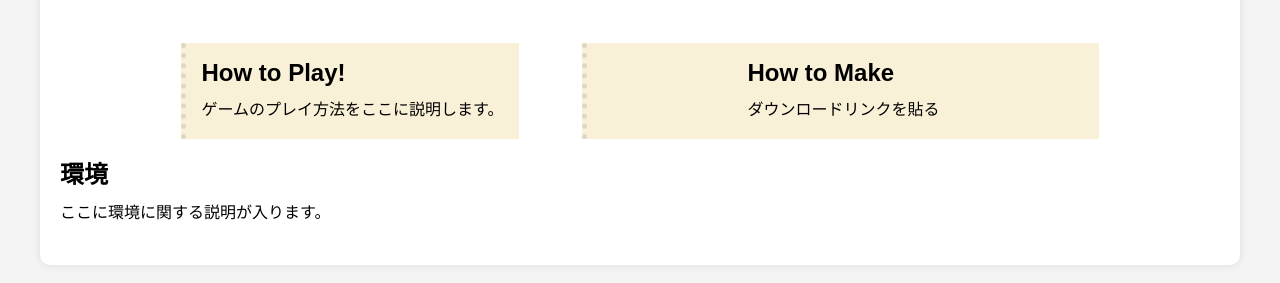
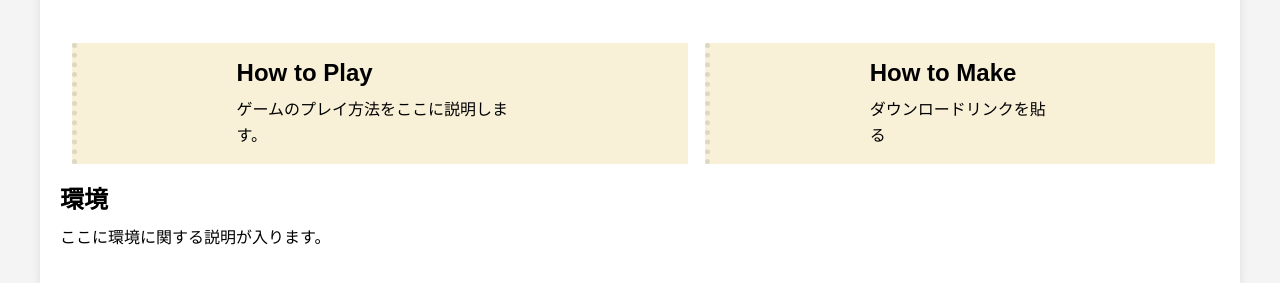
Before and after one commit to NanyaTK/253_Co13, a plain HTML site: page main.html in a window 1280 px wide. Shown: the part 89-372 px from the top of the page. Drawn offline with Linux system fonts and the light colour scheme.

Commit message:
wakuwaku

```diff
--- a/main.css
+++ b/main.css
@@ -49,20 +49,23 @@ p {
 }
 
 .how-to-play {
-    background: #f8f0d7;
-    border-left: 5px dotted rgba(0, 0, 0, .1);
-    box-shadow: 0 0 0 5 #f8f0d7;
-    padding: 1em;
-    margin: 1em 5px;
-}
 
-.download {
-    margin-right: 10%;
 
     background: #f8f0d7;
     border-left: 5px dotted rgba(0, 0, 0, .1);
     box-shadow: 0 0 0 5 #f8f0d7;
     padding: 1em 10em;
     margin: 1em 5px;
-    margin-left: 5%;
+    margin-left: 1%;
 }
+
+.download {
+
+
+    background: #f8f0d7;
+    border-left: 5px dotted rgba(0, 0, 0, .1);
+    box-shadow: 0 0 0 5 #f8f0d7;
+    padding: 1em 10em;
+    margin: 1em 5px;
+    margin-left:1%;
+}
--- a/main.html
+++ b/main.html
@@ -17,7 +17,7 @@
 
         <div class="flex">
             <section class="how-to-play">
-                <h2>How to Play!</h2>
+                <h2>How to Play</h2>
                 <p>ゲームのプレイ方法をここに説明します。</p>
             </section>
 
```
